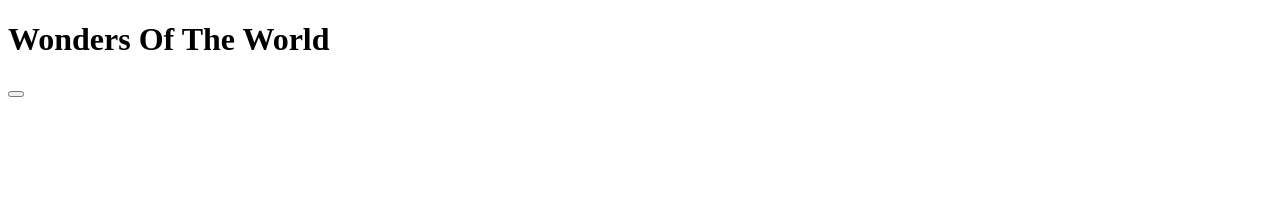
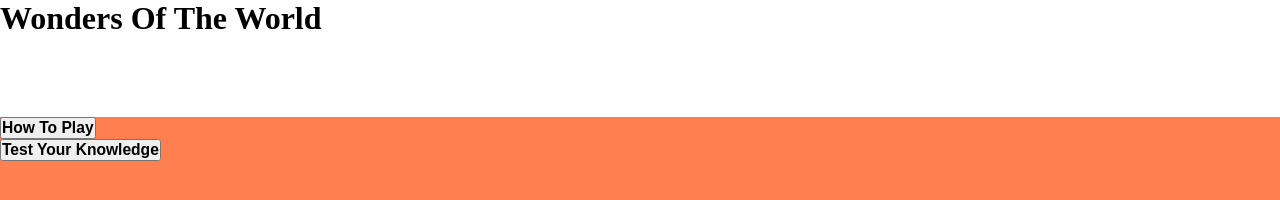
Before and after one commit to Regan-Boreland/wonders-of-the-world, a plain HTML site: page index.html in a window 1280 px wide. Drawn offline with Linux system fonts and the light colour scheme.

Commit message:
add general styles

```diff
--- a/assets/css/style.css
+++ b/assets/css/style.css
@@ -1,21 +1,24 @@
 /*styles to override browser*/
-*{
-
+* {
+    padding: 0;
+    margin: 0;
+    box-sizing: border-box;
 }
 
 /*general styles*/
-body{
-
+body {
+    min-height: 100vh;
+    max-width: 100%;
+    display: flex;
+    flex-direction: column;
+    font-size: 16px;
+    color: black;
 }
 
-header{
-
+main {
+    display: flex;
+    flex: 1 0 auto;
+    flex-direction: column;
+    margin-top: 10vh;
+    background: coral;
 }
-
-main{
-
-}
-
-footer{
-
-}
--- a/index.html
+++ b/index.html
@@ -15,19 +15,24 @@
 </head>
 <body>
     <header>
-        <h1>Wonders Of The World</h1>
+        <div id="header">
+            <h1>Wonders Of The World</h1>
+        </div>
     </header>
     <main>
-        <div id="how-to container">
-            <div id="how to content">
-
+        <div id="content">
+            <div id="how-to container">
+                <button id="how-to bttn">
+                    <h3>How To Play</h3>
+                </button>
+            </div>
+            <div id="lets-play container">
+                <button id="lets-play bttn">
+                    <h3>Test Your Knowledge</h3>
+                </button>
             </div>
         </div>
-        <div id="lets-play container">
-            <button id="lets-play bttn">
 
-            </button>
-        </div>
     </main>
     <footer>
 
```
Also changed, not shown: assets/javascript/script.js (+6 -2 lines), assets/images/focus-clipart-wondering-boy-4.png (added).
